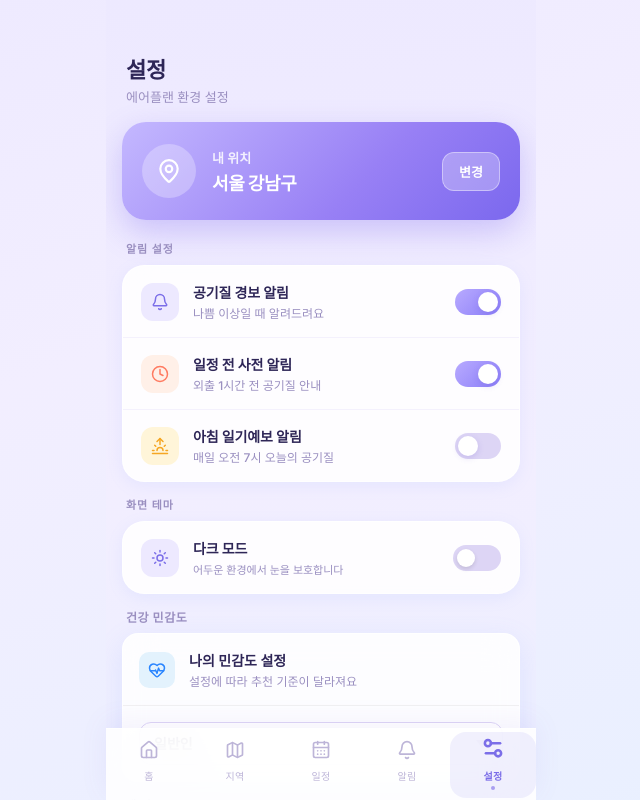
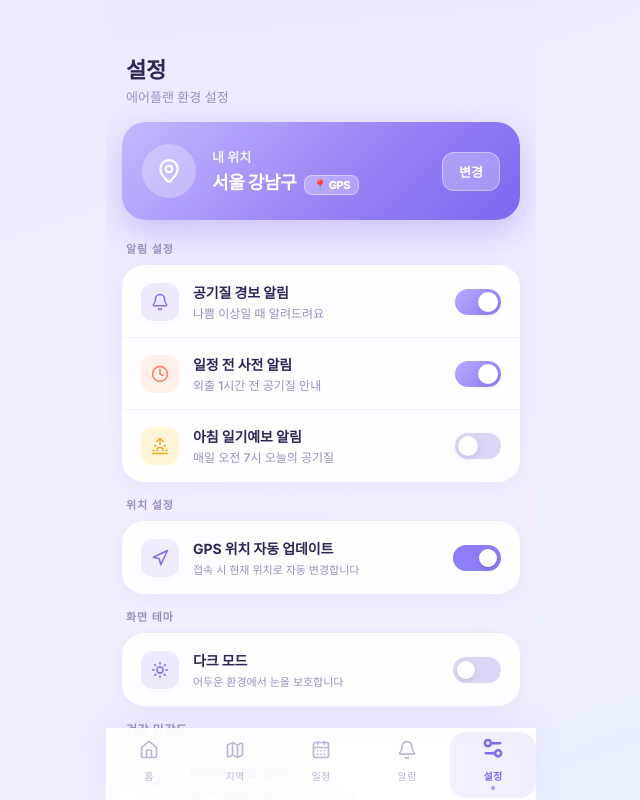
Before and after one commit to syeon9574-hash/airplan, a React (Vite) app: page / in a window 1280 px wide. Both pictures are taken after a click on the button "설정". Shown: the top 800 px of the page, without its empty margins (319-959 px from the left). Built offline with nearby package versions, Linux system fonts and the light colour scheme; no server answers.

Commit message:
feat: GPS 자동 동기화 기능 및 설정 토글 추가

```diff
--- a/src/components/home/AqiCard.tsx
+++ b/src/components/home/AqiCard.tsx
@@ -9,9 +9,10 @@ interface AqiCardProps {
   apiOk: boolean;
   location: string;
   sensitivity: string;
+  onLocationClick?: () => void;
 }
 
-export default function AqiCard({ pm25, dataTime, apiOk, location, sensitivity }: AqiCardProps) {
+export default function AqiCard({ pm25, dataTime, apiOk, location, sensitivity, onLocationClick }: AqiCardProps) {
   const grade = getPersonalizedGrade(pm25, sensitivity);
   const numberRef = useRef<HTMLDivElement>(null);
   const prevPm25 = useRef(pm25);
@@ -39,7 +40,7 @@ export default function AqiCard({ pm25, dataTime, apiOk, location, sensitivity }
       <Deco2 />
       <Deco3 />
 
-      <AqiLocation id="aqi-location">
+      <AqiLocation id="aqi-location" onClick={onLocationClick} role="button" aria-label="위치 변경">
         <MapPin size={13} strokeWidth={2.5} style={{ marginRight: 3 }} /> {location}
       </AqiLocation>
       <AqiNumber id="aqi-number" ref={numberRef}>{pm25}</AqiNumber>
@@ -125,9 +126,22 @@ const AqiLocation = styled.div`
   font-weight: 600;
   position: relative;
   z-index: 1;
-  display: flex;
+  display: inline-flex;
   align-items: center;
   gap: 4px;
+  cursor: pointer;
+  transition: opacity 0.2s ease, transform 0.2s ease;
+
+  &:hover {
+    opacity: 1;
+    transform: translateY(-1px);
+    text-decoration: underline;
+    text-underline-offset: 3px;
+  }
+
+  &:active {
+    transform: translateY(0);
+  }
 `;
 
 const AqiNumber = styled.div`
--- a/src/components/settings/LocationSelectModal.tsx
+++ b/src/components/settings/LocationSelectModal.tsx
@@ -6,7 +6,7 @@ import { findClosestLocation } from '../../utils/airQuality';
 interface LocationSelectModalProps {
   isOpen: boolean;
   onClose: () => void;
-  onSelect: (location: string) => void;
+  onSelect: (location: string, useGps?: boolean) => void;
   currentLocation: string;
 }
 
@@ -51,7 +51,7 @@ export default function LocationSelectModal({ isOpen, onClose, onSelect, current
       (position) => {
         const { latitude, longitude } = position.coords;
         const closest = findClosestLocation(latitude, longitude);
-        onSelect(closest);
+        onSelect(closest, true);
         setIsLocating(false);
         onClose();
       },
@@ -130,7 +130,7 @@ export default function LocationSelectModal({ isOpen, onClose, onSelect, current
                 key={district}
                 $selected={isSelected}
                 onClick={() => {
-                  onSelect(selectedSido === '세종' ? '세종' : `${selectedSido} ${district}`);
+                  onSelect(selectedSido === '세종' ? '세종' : `${selectedSido} ${district}`, false);
                   onClose();
                 }}
               >
--- a/src/pages/HomePage.tsx
+++ b/src/pages/HomePage.tsx
@@ -9,12 +9,13 @@ import ForecastChart from '../components/home/ForecastChart';
 import SmartActionGuide from '../components/home/SmartActionGuide';
 import SchedulePreview from '../components/home/SchedulePreview';
 import WeeklyInsight from '../components/home/WeeklyInsight';
-
+import LocationSelectModal from '../components/settings/LocationSelectModal';
 
 export default function HomePage() {
-  const { appState, schedules, settings } = useAppContext();
+  const { appState, schedules, settings, saveSetting } = useAppContext();
   const { fetchAll } = useAirData();
   const [isRefreshing, setIsRefreshing] = useState(false);
+  const [isLocationModalOpen, setIsLocationModalOpen] = useState(false);
 
   const handleRefresh = async () => {
     setIsRefreshing(true);
@@ -36,12 +37,23 @@ export default function HomePage() {
         apiOk={appState.apiOk}
         location={settings.location}
         sensitivity={settings.sensitivity}
+        onLocationClick={() => setIsLocationModalOpen(true)}
       />
       <PmDetailRow pm25={appState.pm25} pm10={appState.pm10} />
       <ForecastChart />
       <SmartActionGuide />
       <WeeklyInsight />
       <SchedulePreview schedules={schedules} sensitivity={settings.sensitivity} />
+
+      <LocationSelectModal
+        isOpen={isLocationModalOpen}
+        onClose={() => setIsLocationModalOpen(false)}
+        onSelect={(val, useGps = false) => {
+          saveSetting('location', val);
+          saveSetting('useGps', useGps);
+        }}
+        currentLocation={settings.location}
+      />
     </View>
   );
 }
--- a/src/pages/SettingsPage.tsx
+++ b/src/pages/SettingsPage.tsx
@@ -1,11 +1,12 @@
 import { useState } from 'react';
 import styled from 'styled-components';
-import { MapPin, Sun, Moon, Info, Database } from 'lucide-react';
+import { MapPin, Sun, Moon, Info, Database, Navigation } from 'lucide-react';
 import { useAppContext } from '../store/appContext';
 import AppHeader from '../components/layout/AppHeader';
 import NotificationSettings from '../components/settings/NotificationSettings';
 import SensitivitySettings from '../components/settings/SensitivitySettings';
 import LocationSelectModal from '../components/settings/LocationSelectModal';
+import { findClosestLocation } from '../utils/airQuality';
 
 export default function SettingsPage() {
   const { settings, saveSetting } = useAppContext();
@@ -22,7 +23,10 @@ export default function SettingsPage() {
         </ProfileAvatar>
         <ProfileInfo>
           <ProfileTitle>내 위치</ProfileTitle>
-          <ProfileLocation id="setting-location">{settings.location}</ProfileLocation>
+          <ProfileLocation id="setting-location">
+            {settings.location}
+            {settings.useGps && <GpsBadge>📍 GPS</GpsBadge>}
+          </ProfileLocation>
         </ProfileInfo>
         <ChangeBtn onClick={() => setIsLocationModalOpen(true)}>
           변경
@@ -30,6 +34,54 @@ export default function SettingsPage() {
       </ProfileCard>
 
       <NotificationSettings settings={settings} onSave={saveSetting} />
+
+      {/* 위치 설정 */}
+      <LocationSection>
+        <SectionLabel>위치 설정</SectionLabel>
+        <LocationGroup>
+          <LocationRow>
+            <RowIcon style={{ background: settings.useGps ? 'rgba(123, 110, 232, 0.12)' : '#EDE9FF' }}>
+              <Navigation size={18} color="#7B6EE8" />
+            </RowIcon>
+            <RowText>
+              <RowTitle>GPS 위치 자동 업데이트</RowTitle>
+              <RowSub>접속 시 현재 위치로 자동 변경합니다</RowSub>
+            </RowText>
+            <SwitchWrap>
+              <input
+                type="checkbox"
+                id="toggle-gps-mode"
+                aria-label="GPS 자동 업데이트 토글"
+                checked={settings.useGps}
+                onChange={(e) => {
+                  const checked = e.target.checked;
+                  if (checked) {
+                    if (navigator.geolocation) {
+                      navigator.geolocation.getCurrentPosition(
+                        (position) => {
+                          const { latitude, longitude } = position.coords;
+                          const closest = findClosestLocation(latitude, longitude);
+                          saveSetting('location', closest);
+                          saveSetting('useGps', true);
+                        },
+                        (error) => {
+                          console.warn(error);
+                          alert('GPS 위치 권한이 거부되었거나 위치 정보를 가져올 수 없습니다. 브라우저의 설정에서 위치 권한을 확인해주세요.');
+                        }
+                      );
+                    } else {
+                      alert('GPS 기능을 지원하지 않는 브라우저입니다.');
+                    }
+                  } else {
+                    saveSetting('useGps', false);
+                  }
+                }}
+              />
+              <SwitchLabel htmlFor="toggle-gps-mode" />
+            </SwitchWrap>
+          </LocationRow>
+        </LocationGroup>
+      </LocationSection>
 
       {/* 화면 테마 */}
       <ThemeSection>
@@ -87,7 +139,10 @@ export default function SettingsPage() {
       <LocationSelectModal
         isOpen={isLocationModalOpen}
         onClose={() => setIsLocationModalOpen(false)}
-        onSelect={val => saveSetting('location', val)}
+        onSelect={(val, useGps = false) => {
+          saveSetting('location', val);
+          saveSetting('useGps', useGps);
+        }}
         currentLocation={settings.location}
       />
     </View>
@@ -287,3 +342,37 @@ const SwitchLabel = styled.label`
     transform: translateX(22px);
   }
 `;
+
+const GpsBadge = styled.span`
+  display: inline-flex;
+  align-items: center;
+  font-size: 11px;
+  font-weight: 800;
+  background: rgba(255, 255, 255, 0.28);
+  border: 1px solid rgba(255, 255, 255, 0.40);
+  padding: 2px 8px;
+  border-radius: 8px;
+  margin-left: 8px;
+  vertical-align: middle;
+`;
+
+const LocationSection = styled.div`
+  padding: 0 16px;
+  margin-bottom: 14px;
+`;
+
+const LocationGroup = styled.div`
+  background: var(--surface);
+  backdrop-filter: blur(16px);
+  border: 1.5px solid var(--surface-border);
+  border-radius: 22px;
+  overflow: hidden;
+  box-shadow: var(--shadow-sm);
+`;
+
+const LocationRow = styled.div`
+  display: flex;
+  align-items: center;
+  padding: 16px 18px;
+  gap: 14px;
+`;
--- a/src/store/appContext.tsx
+++ b/src/store/appContext.tsx
@@ -5,6 +5,7 @@ import { FALLBACK } from '../constants/regionData';
 // ── 기본 설정값 ─────────────────────────────
 const DEFAULT_SETTINGS: Settings = {
   location: '서울 강남구',
+  useGps: true,
   alertOn: true,
   scheduleAlertOn: true,
   morningAlertOn: false,
@@ -14,7 +15,15 @@ const DEFAULT_SETTINGS: Settings = {
 
 const loadStoredSettings = (): Settings => {
   try {
-    return JSON.parse(localStorage.getItem('airplan_settings') || JSON.stringify(DEFAULT_SETTINGS));
+    const stored = localStorage.getItem('airplan_settings');
+    if (stored) {
+      const parsed = JSON.parse(stored);
+      if (parsed.useGps === undefined) {
+        parsed.useGps = true;
+      }
+      return parsed;
+    }
+    return DEFAULT_SETTINGS;
   } catch {
     return DEFAULT_SETTINGS;
   }
--- a/src/types/index.ts
+++ b/src/types/index.ts
@@ -65,6 +65,7 @@ export interface ForecastItem {
 // ── 설정 ────────────────────────────────────
 export interface Settings {
   location: string;
+  useGps: boolean;
   alertOn: boolean;
   scheduleAlertOn: boolean;
   morningAlertOn: boolean;
```
Also changed, not shown: src/App.tsx (+11 -6 lines).
